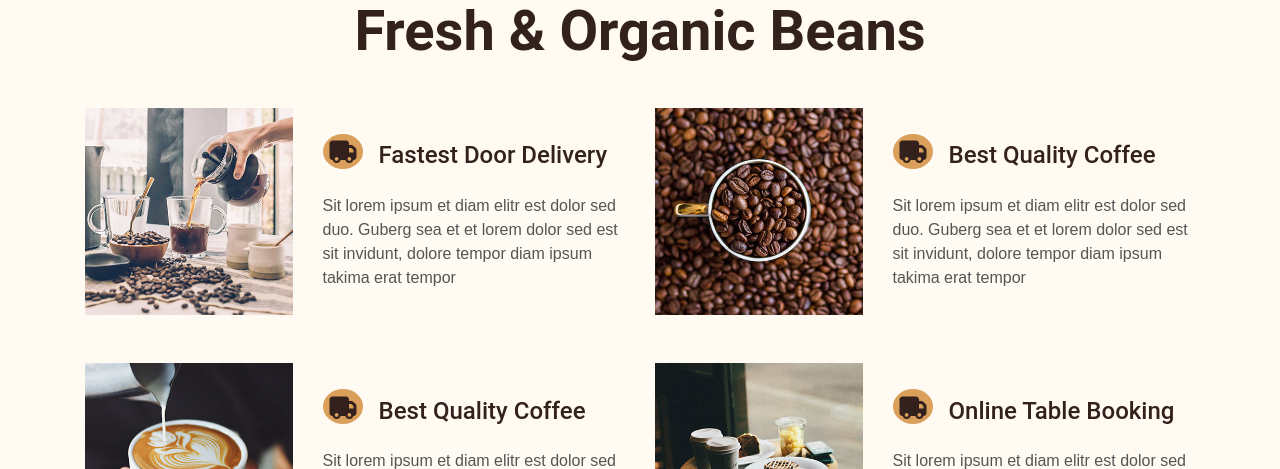
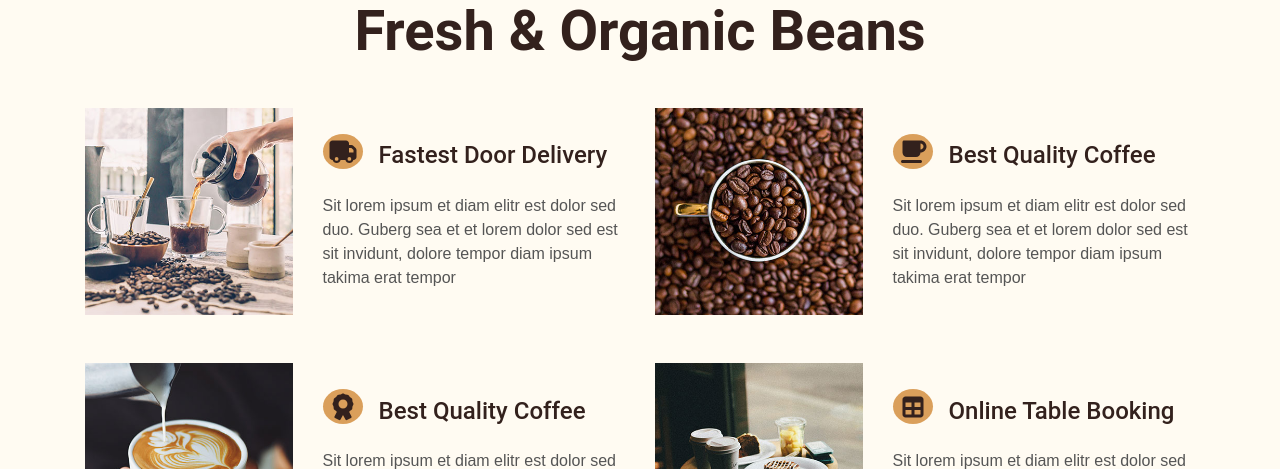
Before and after one commit to danialmousavi/Next-Coffee, a Next.js app: page / in a window 1280 px wide. Shown: the part 1860-2329 px from the top of the page. Built offline with nearby package versions, Linux system fonts and the light colour scheme; data requests are answered from the project's data file.

Commit message:
chnage home page to ISR

```diff
--- a/components/templates/Index/Services.js
+++ b/components/templates/Index/Services.js
@@ -13,7 +13,7 @@ export default function Services({services}) {
             <div className="row">
                 {services.map(service=>(
 
-                <ServiceItem key={service.id} img={service.img} title={service.title} icon="faTruck" desc={service.desc}/>
+                <ServiceItem key={service.id} img={service.img} title={service.title} icon={service.icon} desc={service.desc}/>
                 ))}
 
             </div>
--- a/pages/index.js
+++ b/pages/index.js
@@ -36,6 +36,7 @@ export async function getStaticProps(){
         menu:menuData,
         TestimonialData
       }
-    }
+    },
+    revalidate:60*60*12
   }
 }
```
